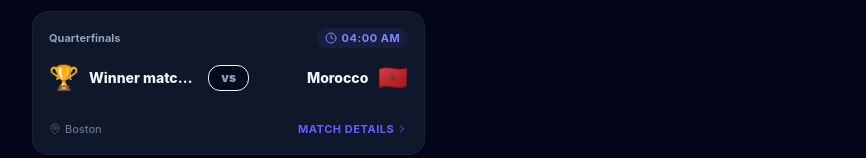
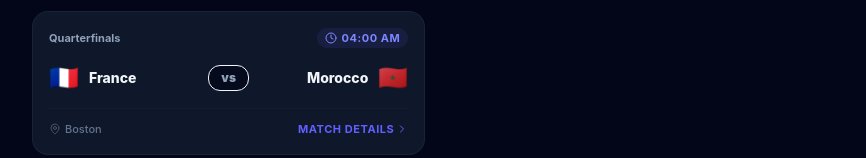
Before and after one commit to hassanabidpk/fifa-2026-vibe-coding, a React (Vite) app: page / in a window 1280 px wide. Shown: the part 9872-10030 px from the top of the page, without its empty margins (0-866 px from the left). Built offline with nearby package versions, Linux system fonts and the light colour scheme.

Commit message:
chore: refresh fifa data

```diff
--- a/src/data/fifa-fixtures.ts
+++ b/src/data/fifa-fixtures.ts
@@ -1256,7 +1256,7 @@ const OFFICIAL_FIFA_FIXTURES_JSON = String.raw`[
     "timeSgt": "05:00 AM",
     "stadium": "Philadelphia Stadium",
     "city": "Philadelphia",
-    "status": "live",
+    "status": "finished",
     "homeScore": 0,
     "awayScore": 1
   },
@@ -1362,7 +1362,7 @@ const OFFICIAL_FIFA_FIXTURES_JSON = String.raw`[
     "sourceUrl": "https://www.fifa.com/en/match-centre/match/17/285023/289289/400021536",
     "matchNumber": 97,
     "group": "Quarterfinals",
-    "homeTeam": "Winner match 89",
+    "homeTeam": "France",
     "awayTeam": "Morocco",
     "dateSgt": "Fri, Jul 10",
     "timeSgt": "04:00 AM",
```
